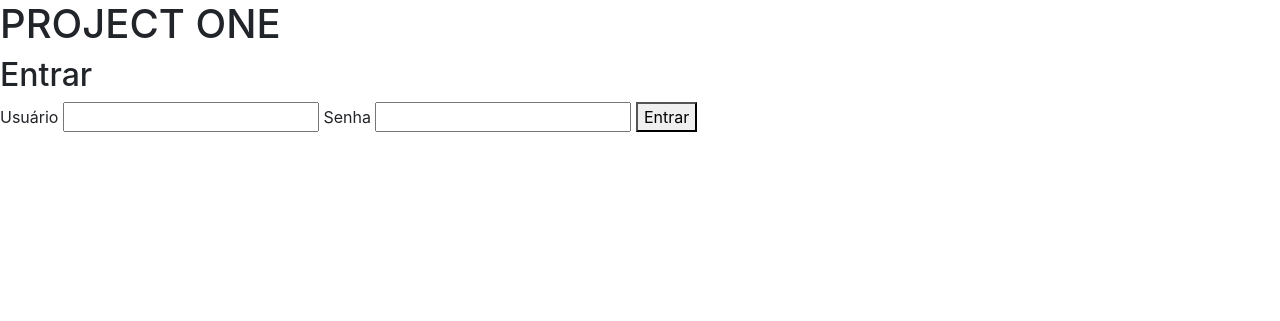
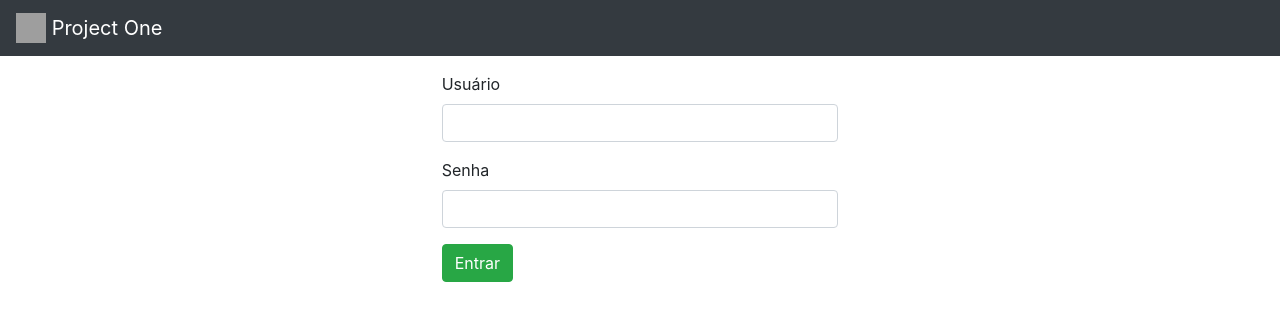
Before and after one commit to bruno-menslin/projectone, a PHP site: page /index.php in a window 1280 px wide. Shown: the top 321 px of the page. Run offline with PHP 8.4, Linux system fonts and the light colour scheme; grey boxes are pictures that could not be loaded.

Commit message:
UPD: index.php - componentes bootstrap

```diff
--- a/index.php
+++ b/index.php
@@ -2,29 +2,46 @@
 <html lang="pt-br">
     <head>
         <meta charset="utf-8">
+        <meta name="viewport" content="width=device-width, initial-scale=1.0">
         <meta name="author" content="Bruno Menslin">
         <title>Project One</title>
-
+        <link rel="stylesheet" href="assets/css/bootstrap.css">
+        <link rel="stylesheet" href="assets/css/main.css">
         <script src="https://code.jquery.com/jquery-3.5.1.slim.min.js" integrity="sha384-DfXdz2htPH0lsSSs5nCTpuj/zy4C+OGpamoFVy38MVBnE+IbbVYUew+OrCXaRkfj" crossorigin="anonymous"></script>
         <script src="https://cdn.jsdelivr.net/npm/popper.js@1.16.1/dist/umd/popper.min.js" integrity="sha384-9/reFTGAW83EW2RDu2S0VKaIzap3H66lZH81PoYlFhbGU+6BZp6G7niu735Sk7lN" crossorigin="anonymous"></script>
-
-        <link rel="stylesheet" href="assets/css/bootstrap.css">
         <script href="assets/js/bootstrap.js"></script>
     </head>
     <body>
-        <h1>PROJECT ONE</h1>
-        <h2>Entrar</h2>
-        <form name="auth" action="security/authentication/login.php" method="POST">
-            <label for="usuario">Usuário</label>
-            <input type="text" name="usuario" id="usuario">
-            <label for="senha">Senha</label>
-            <input type="password" name="senha" id="senha">
-            <button type="submit">Entrar</button>
-        </form>
-        <?php if (isset($_GET['mensagem'])) { ?>
-            <div>
-                <?php echo "! " . $_GET['mensagem']; ?>
+        <header>
+            <nav class="navbar navbar-dark bg-dark">
+                <a class="navbar-brand" href="#">
+                    <img src="/docs/4.5/assets/brand/bootstrap-solid.svg" width="30" height="30" class="d-inline-block align-top" alt="" loading="lazy">
+                    Project One
+                </a>
+            </nav>
+        </header>
+        <div class="container-fluid mt-3">
+            <div class="row justify-content-center">
+                <div class="col-md-4">
+                    <form name="auth" action="security/authentication/login.php" method="POST">
+                        <div class="form-group">
+                            <label for="idusuario">Usuário</label>
+                            <input type="text" class="form-control" id="idusuario" name="usuario">
+                        </div>
+                        <div class="form-group">
+                            <label for="idsenha">Senha</label>
+                            <input type="password" class="form-control" id="idsenha" name="senha">
+                        </div>
+                        <button type="submit" class="btn btn-success">Entrar</button>
+                    </form>
+
+                    <?php if (isset($_GET['mensagem'])) { ?>
+                        <div class="alert alert-danger sm-margin-top" role="alert">
+                            <?php echo "! " . $_GET['mensagem']; ?>
+                        </div>
+                    <?php } ?>
+                </div>
             </div>
-        <?php } ?>
+        </div>
     </body>
 </html>
```
